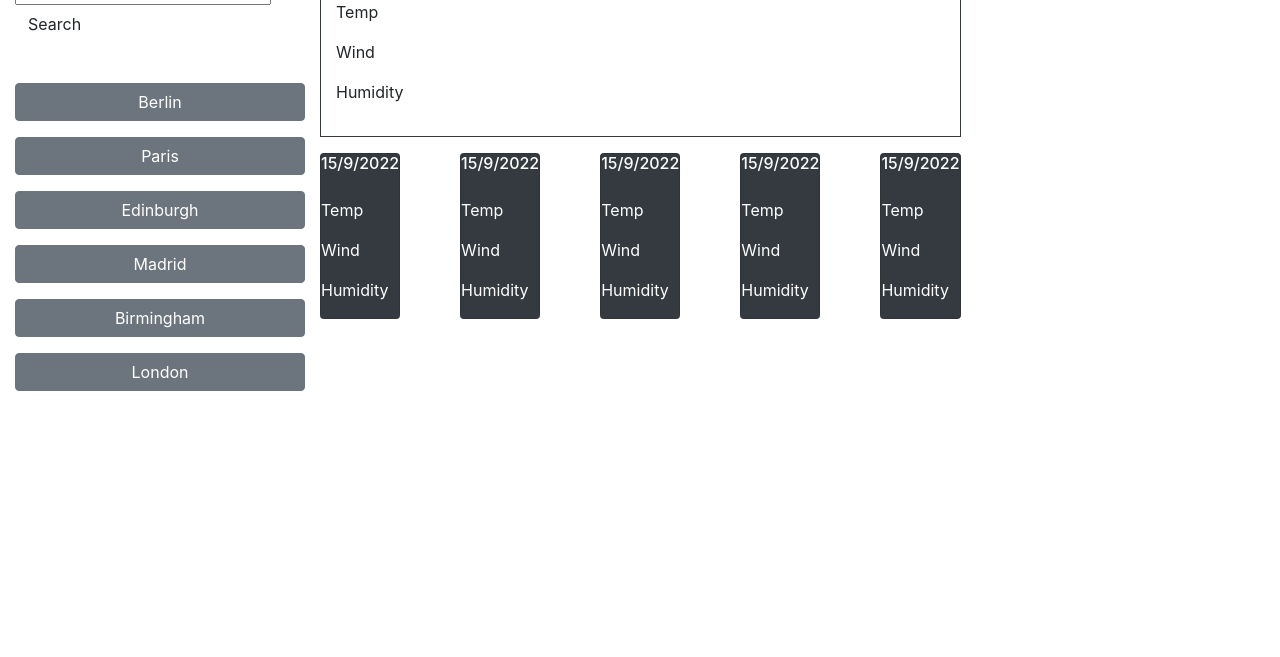
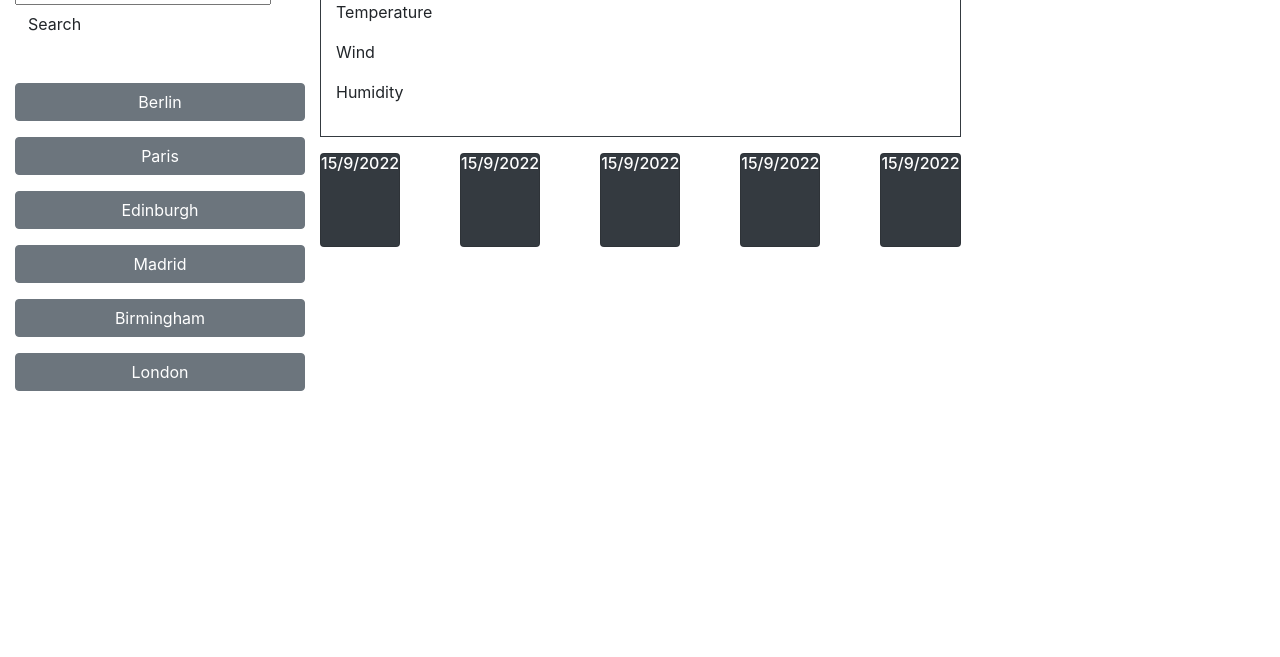
Before and after one commit to Olamaryse/Weather-Forecast, a plain HTML site: page index.html in a window 1280 px wide. Shown: the part 143-800 px from the top of the page. Drawn offline with nearby package versions, Linux system fonts and the light colour scheme.

Commit message:
Update index.html

```diff
--- a/index.html
+++ b/index.html
@@ -29,7 +29,7 @@
               <input class="form-input weather-search" type="text" id="search-input" placeholder="London"
                 aria-labelledby="form-heading" aria-controls="today forecast" />
                 <br>
-                <button type="submit" class="btn search-button" id="search-button" aria-label="submit search">
+                <button type="submit" class="btn search-button" id="button" aria-label="submit search">
                   Search
                 </button>
                 <hr class="hr weather-hr" />
@@ -39,80 +39,80 @@
         </form>
         <div class="list-group" id="history">
             <br>
-                <button type="button" class="btn btn-secondary mb-3">Berlin</button>
-                <button type="button" class="btn btn-secondary mb-3">Paris</button>
-                <button type="button" class="btn btn-secondary mb-3">Edinburgh</button>
-                <button type="button" class="btn btn-secondary mb-3">Madrid</button>
-                <button type="button" class="btn btn-secondary mb-3">Birmingham</button>
-                <button type="button" class="btn btn-secondary">London</button>
+                <button type="button" id="cityWeather" class="btn btn-secondary mb-3">Berlin</button>
+                <button type="button" id="cityWeather" class="btn btn-secondary mb-3">Paris</button>
+                <button type="button" id="cityWeather" class="btn btn-secondary mb-3">Edinburgh</button>
+                <button type="button" id="cityWeather" class="btn btn-secondary mb-3">Madrid</button>
+                <button type="button" id="cityWeather" class="btn btn-secondary mb-3">Birmingham</button>
+                <button type="button" id="cityWeather" class="btn btn-secondary">London</button>
         </div>
       </aside>
 
         <div>
             <div class="col-lg-12 pb-3 mt-3 w-100 border border-dark">
-                <section id="today" class="" role="region" aria-live="polite">
-                    <h2>London (14/9/2022)</h2>
+                <section id="forecast" class="" role="region" aria-live="polite">
+                    <h2 id="city">(14/9/2022)</h2>
                           <p id="icon"></p>
-                          <p>Temp</p>
-                          <p>Wind</p>
-                          <p>Humidity</p>
+                          <p id="temperature">Temperature</p>
+                          <p id="wind">Wind</p>
+                          <p id="humidity">Humidity</p>
                        </section>
             </div>
 
             <div class="card-deck">
-                <div class="row mt-3" id="forecast" role="region" aria-live="polite">
+                <div class="row mt-3" role="region" aria-live="polite">
                     <div class="col">
                         <div class="h-100">
-                            <div class="card text-white bg-dark mb-3">
+                            <div class="card text-white bg-dark mb-3" id="forecast">
                                 <h6 class="date" id="date">15/9/2022</h6>
                                 <p id="icon"></p>
-                                <p>Temp</p>
-                                <p>Wind</p>
-                                <p>Humidity</p>
+                                <p id="temperature"></p>
+                                <p id="wind"></p>
+                                <p id="humidity"></p>
                             </div>
                           </div>
                     </div>
                     <div class="col">
                         <div class="h-100">
-                            <div class="card text-white bg-dark mb-3">
+                            <div class="card text-white bg-dark mb-3" id="forecast">
                                 <h6 class="date" id="date">15/9/2022</h6>
                                 <p id="icon"></p>
-                                <p>Temp</p>
-                                <p>Wind</p>
-                                <p>Humidity</p>
+                                <p id="temperature"></p>
+                                <p id="wind"></p>
+                                <p id="humidity"></p>
                             </div>
                           </div>
                     </div>
                     <div class="col">
                         <div class="">
-                            <div class="card text-white bg-dark mb-3">
+                            <div class="card text-white bg-dark mb-3" id="forecast">
                                 <h6 class="date" id="date">15/9/2022</h6>
                                 <p id="icon"></p>
-                                <p>Temp</p>
-                                <p>Wind</p>
-                                <p>Humidity</p>
+                                <p id="temperature"></p>
+                                <p id="wind"></p>
+                                <p id="humidity"></p>
                             </div>
                           </div>
                     </div>
                     <div class="col">
                         <div class="">
-                            <div class="card text-white bg-dark mb-3">
+                            <div class="card text-white bg-dark mb-3" id="forecast">
                                 <h6 class="date" id="date">15/9/2022</h6>
                                 <p id="icon"></p>
-                                <p>Temp</p>
-                                <p>Wind</p>
-                                <p>Humidity</p>
+                                <p id="temperature"></p>
+                                <p id="wind"></p>
+                                <p id="humidity"></p>
                             </div>
                           </div>
                     </div>
                     <div class="col">
                         <div class="">
-                            <div class="card text-white bg-dark mb-3">
+                            <div class="card text-white bg-dark mb-3" id="forecast">
                                 <h6 class="date" id="date">15/9/2022</h6>
                                 <p id="icon"></p>
-                                <p>Temp</p>
-                                <p>Wind</p>
-                                <p>Humidity</p>
+                                <p id="temperature"></p>
+                                <p id="wind"></p>
+                                <p id="humidity"></p>
                             </div>
                           </div>
                     </div>
```
